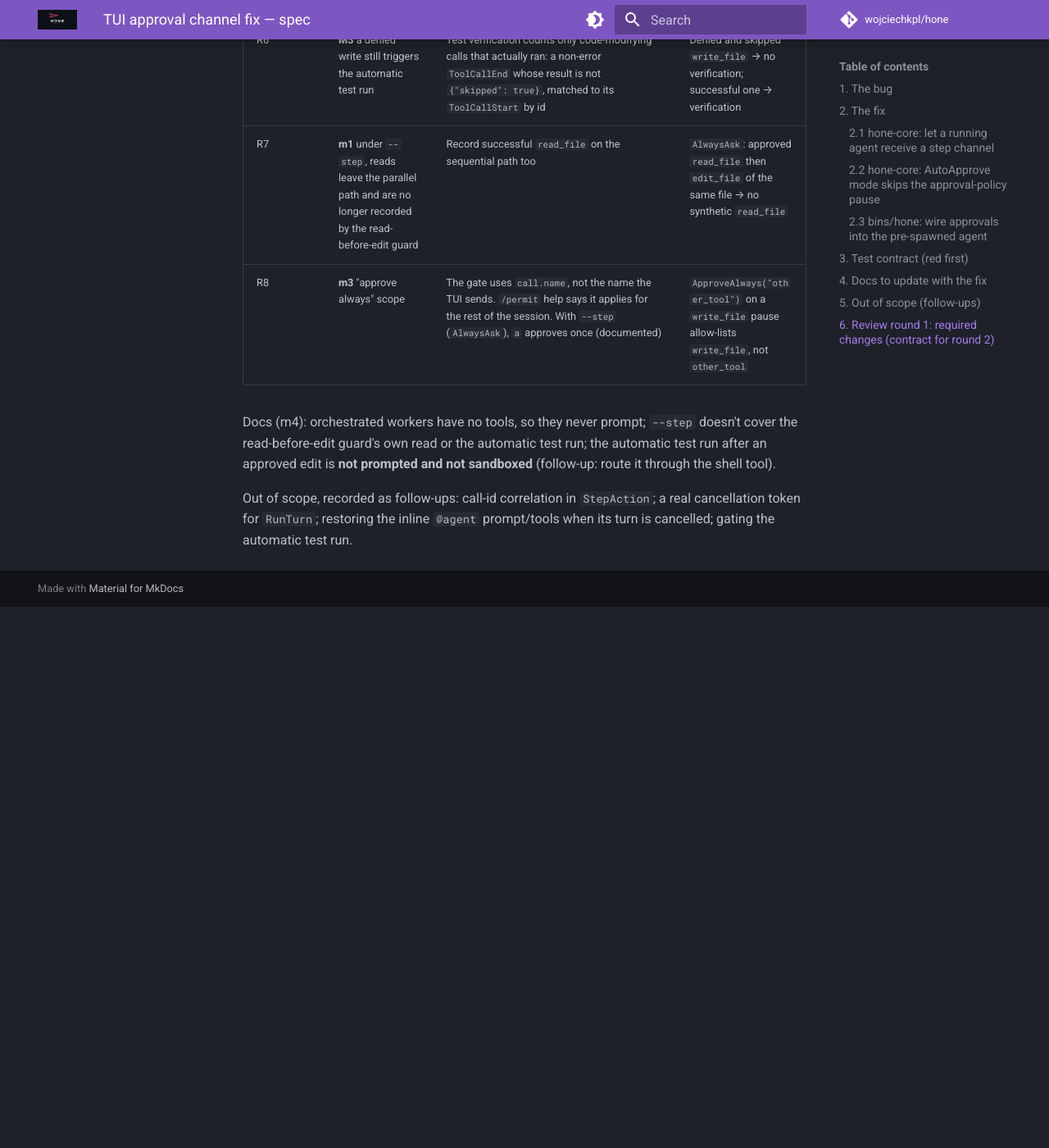
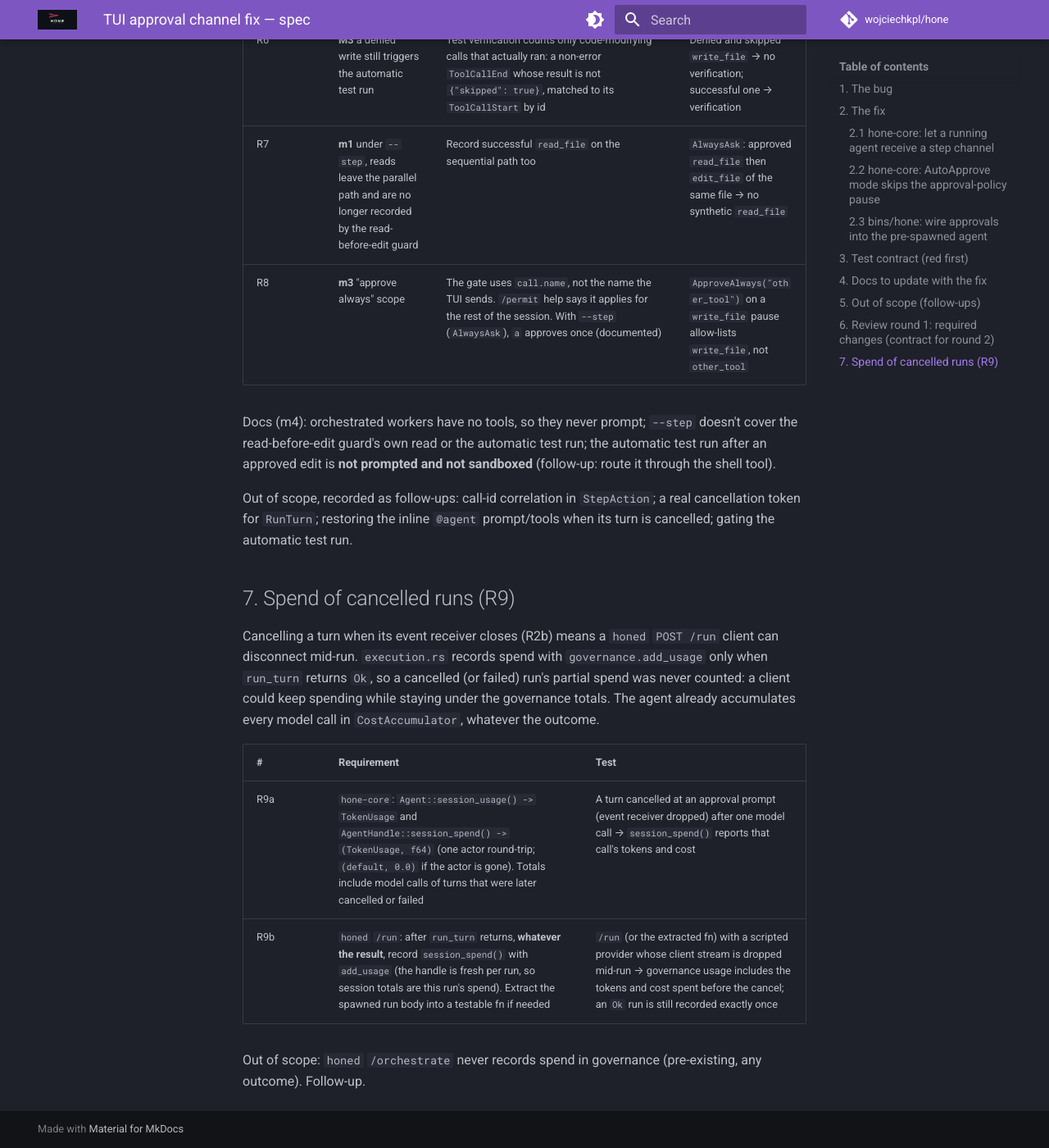
Before and after one commit to wojciechkpl/hone, an MkDocs documentation site: the page built from docs/plans/tui-approval-fix-spec.md, in a window 1280 px wide and 1400 px high, scrolled down 5234 px. Shown: the whole window at 82% size. Built offline with MkDocs 1.6.1 and Material for MkDocs 9.7.7, drawn with Linux system fonts in a browser that asks for light colours; comment, search, counter and statistics services are not loaded; before the commit the page ends 5974 px from its top, so only the background shows below that.

Commit message:
docs(plan): R9, record spend of cancelled honed runs

```diff
--- a/docs/plans/tui-approval-fix-spec.md
+++ b/docs/plans/tui-approval-fix-spec.md
@@ -144,3 +144,19 @@ approved edit is **not prompted and not sandboxed** (follow-up: route it through
 Out of scope, recorded as follow-ups: call-id correlation in `StepAction`; a real cancellation
 token for `RunTurn`; restoring the inline `@agent` prompt/tools when its turn is cancelled; gating
 the automatic test run.
+
+## 7. Spend of cancelled runs (R9)
+
+Cancelling a turn when its event receiver closes (R2b) means a `honed` `POST /run` client can
+disconnect mid-run. `execution.rs` records spend with `governance.add_usage` only when
+`run_turn` returns `Ok`, so a cancelled (or failed) run's partial spend was never counted: a
+client could keep spending while staying under the governance totals. The agent already
+accumulates every model call in `CostAccumulator`, whatever the outcome.
+
+| # | Requirement | Test |
+|---|---|---|
+| R9a | `hone-core`: `Agent::session_usage() -> TokenUsage` and `AgentHandle::session_spend() -> (TokenUsage, f64)` (one actor round-trip; `(default, 0.0)` if the actor is gone). Totals include model calls of turns that were later cancelled or failed | A turn cancelled at an approval prompt (event receiver dropped) after one model call → `session_spend()` reports that call's tokens and cost |
+| R9b | `honed` `/run`: after `run_turn` returns, **whatever the result**, record `session_spend()` with `add_usage` (the handle is fresh per run, so session totals are this run's spend). Extract the spawned run body into a testable fn if needed | `/run` (or the extracted fn) with a scripted provider whose client stream is dropped mid-run → governance usage includes the tokens and cost spent before the cancel; an `Ok` run is still recorded exactly once |
+
+Out of scope: `honed` `/orchestrate` never records spend in governance (pre-existing, any
+outcome). Follow-up.
```
